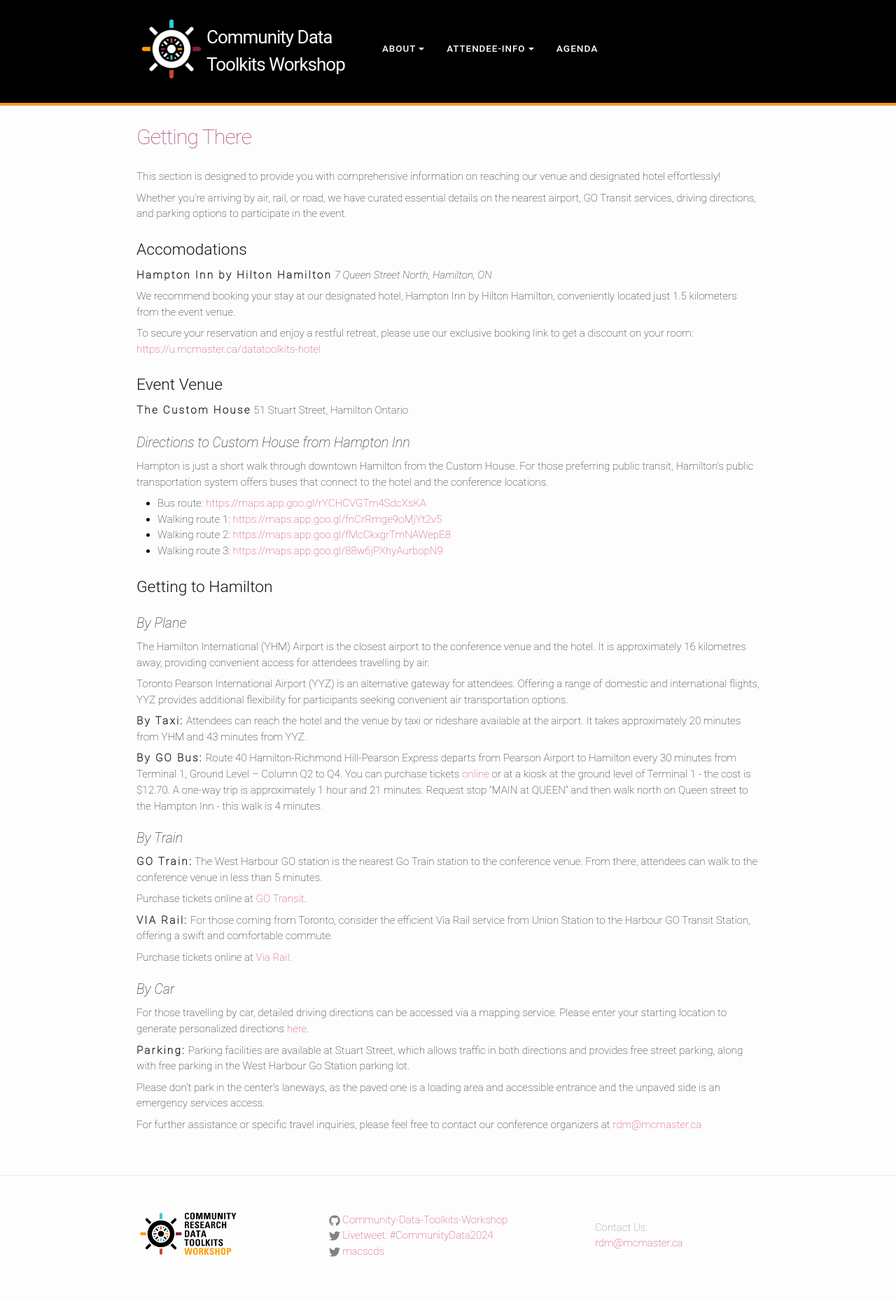
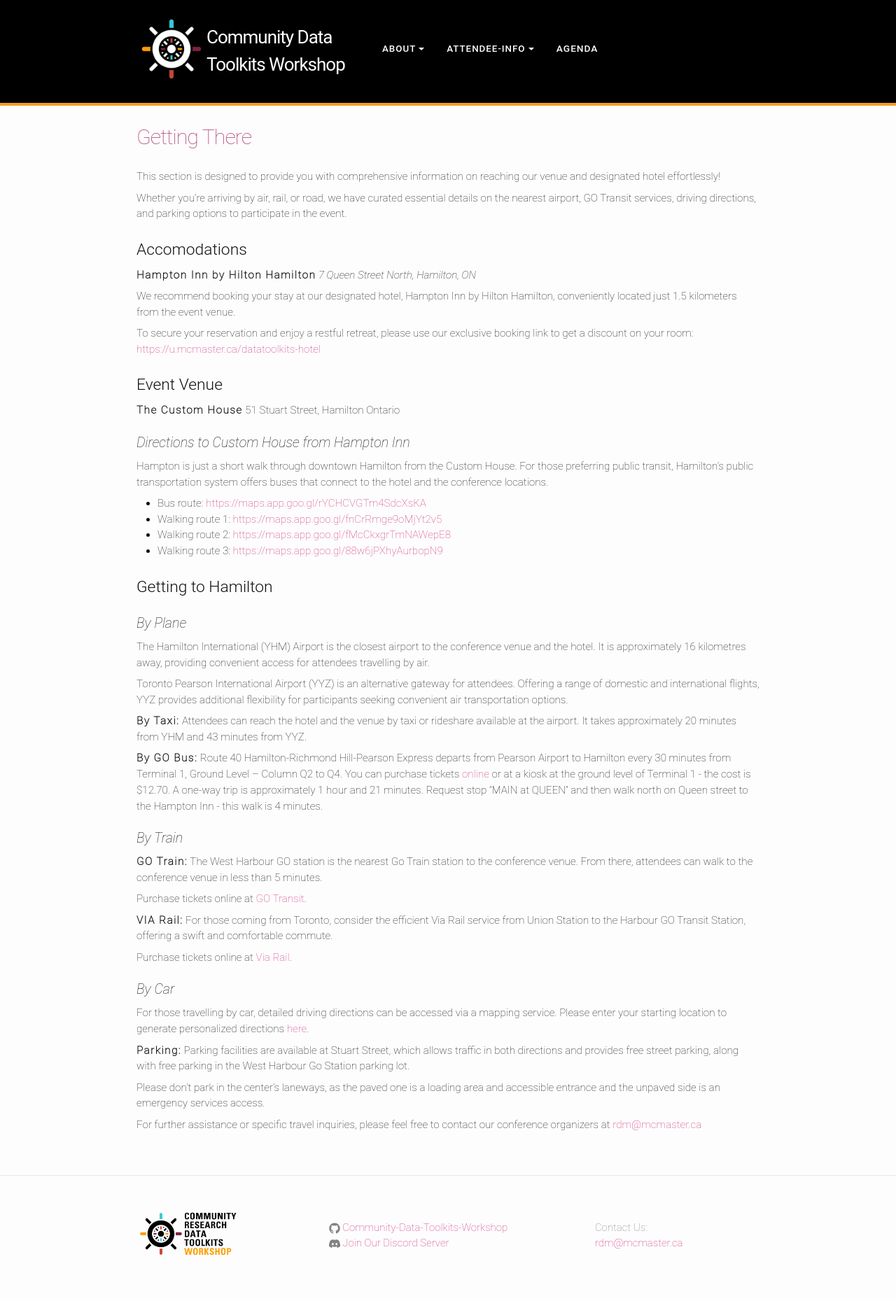
Before and after one commit to Community-Data-Toolkits-Workshop/CDTW, a Jekyll site: the page built from travel.md, in a window 1280 px wide. Shown: the whole page at 70% size. Built offline with Jekyll 4.4.1, drawn with Linux system fonts in a browser that asks for light colours.

Commit message:
Updated social media links

```diff
--- a/_config.yml
+++ b/_config.yml
@@ -4,8 +4,8 @@
 description: > # this means to ignore newlines until "baseurl:"
 baseurl: "/CDTW" # the subpath of your site, e.g. /blog/
 url: "https://community-data-toolkits-workshop.github.io" # the base hostname & protocol for your site
-twitter_username: macscds
-github_username:  Community-Data-Toolkits-Workshop
+github_username: Community-Data-Toolkits-Workshop
+discord_servername: Community Research Data Workshop
 
 # Build settings
 markdown: kramdown
--- a/_includes/footer.html
+++ b/_includes/footer.html
@@ -26,18 +26,16 @@
             </a>
           </li>
           {% endif %}
+          {% if site.discord_servername %}
           <li>
-            <a href="https://twitter.com/hashtag/CommunityData2024">
+            <a href="https://discord.gg/KYfmxnEGcv">
               <span class="icon  icon--twitter">
-                <svg viewBox="0 0 16 16">
-                  <path fill="#828282" d="M15.969,3.058c-0.586,0.26-1.217,0.436-1.878,0.515c0.675-0.405,1.194-1.045,1.438-1.809
-                  c-0.632,0.375-1.332,0.647-2.076,0.793c-0.596-0.636-1.446-1.033-2.387-1.033c-1.806,0-3.27,1.464-3.27,3.27 c0,0.256,0.029,0.506,0.085,0.745C5.163,5.404,2.753,4.102,1.14,2.124C0.859,2.607,0.698,3.168,0.698,3.767 c0,1.134,0.577,2.135,1.455,2.722C1.616,6.472,1.112,6.325,0.671,6.08c0,0.014,0,0.027,0,0.041c0,1.584,1.127,2.906,2.623,3.206 C3.02,9.402,2.731,9.442,2.433,9.442c-0.211,0-0.416-0.021-0.615-0.059c0.416,1.299,1.624,2.245,3.055,2.271 c-1.119,0.877-2.529,1.4-4.061,1.4c-0.264,0-0.524-0.015-0.78-0.046c1.447,0.928,3.166,1.469,5.013,1.469 c6.015,0,9.304-4.983,9.304-9.304c0-0.142-0.003-0.283-0.009-0.423C14.976,4.29,15.531,3.714,15.969,3.058z"/>
-                </svg>
+                <svg role="img" viewBox="0 0 24 24" xmlns="http://www.w3.org/2000/svg"><title>Discord</title><path d="M20.317 4.3698a19.7913 19.7913 0 00-4.8851-1.5152.0741.0741 0 00-.0785.0371c-.211.3753-.4447.8648-.6083 1.2495-1.8447-.2762-3.68-.2762-5.4868 0-.1636-.3933-.4058-.8742-.6177-1.2495a.077.077 0 00-.0785-.037 19.7363 19.7363 0 00-4.8852 1.515.0699.0699 0 00-.0321.0277C.5334 9.0458-.319 13.5799.0992 18.0578a.0824.0824 0 00.0312.0561c2.0528 1.5076 4.0413 2.4228 5.9929 3.0294a.0777.0777 0 00.0842-.0276c.4616-.6304.8731-1.2952 1.226-1.9942a.076.076 0 00-.0416-.1057c-.6528-.2476-1.2743-.5495-1.8722-.8923a.077.077 0 01-.0076-.1277c.1258-.0943.2517-.1923.3718-.2914a.0743.0743 0 01.0776-.0105c3.9278 1.7933 8.18 1.7933 12.0614 0a.0739.0739 0 01.0785.0095c.1202.099.246.1981.3728.2924a.077.077 0 01-.0066.1276 12.2986 12.2986 0 01-1.873.8914.0766.0766 0 00-.0407.1067c.3604.698.7719 1.3628 1.225 1.9932a.076.076 0 00.0842.0286c1.961-.6067 3.9495-1.5219 6.0023-3.0294a.077.077 0 00.0313-.0552c.5004-5.177-.8382-9.6739-3.5485-13.6604a.061.061 0 00-.0312-.0286zM8.02 15.3312c-1.1825 0-2.1569-1.0857-2.1569-2.419 0-1.3332.9555-2.4189 2.157-2.4189 1.2108 0 2.1757 1.0952 2.1568 2.419 0 1.3332-.9555 2.4189-2.1569 2.4189zm7.9748 0c-1.1825 0-2.1569-1.0857-2.1569-2.419 0-1.3332.9554-2.4189 2.1569-2.4189 1.2108 0 2.1757 1.0952 2.1568 2.419 0 1.3332-.946 2.4189-2.1568 2.4189Z"/></svg>
               </span>
-
-              <span class="username">Livetweet: #CommunityData2024</span>
+              <span class="username">Join Our Discord Server</span>
             </a>
           </li>
+          {% endif %}
           {% if site.twitter_username %}
           <li>
             <a href="https://twitter.com/{{ site.twitter_username }}">
--- a/_sass/_base.scss
+++ b/_sass/_base.scss
@@ -26,7 +26,10 @@
     flex-direction: column;
 }
 
-
+b, strong {
+    font-weight: 600;
+    letter-spacing: 0.1em;
+}
 
 
 /**
@@ -150,10 +153,6 @@
     color: #CF307A;
     text-decoration: none;
 
-   &:visited {
-    /*    color: darken($brand-color, 15%); */
-    }
-
     &:hover {
         text-decoration: underline;
     }
```
Also changed, not shown: index.md (+0 -3 lines).
